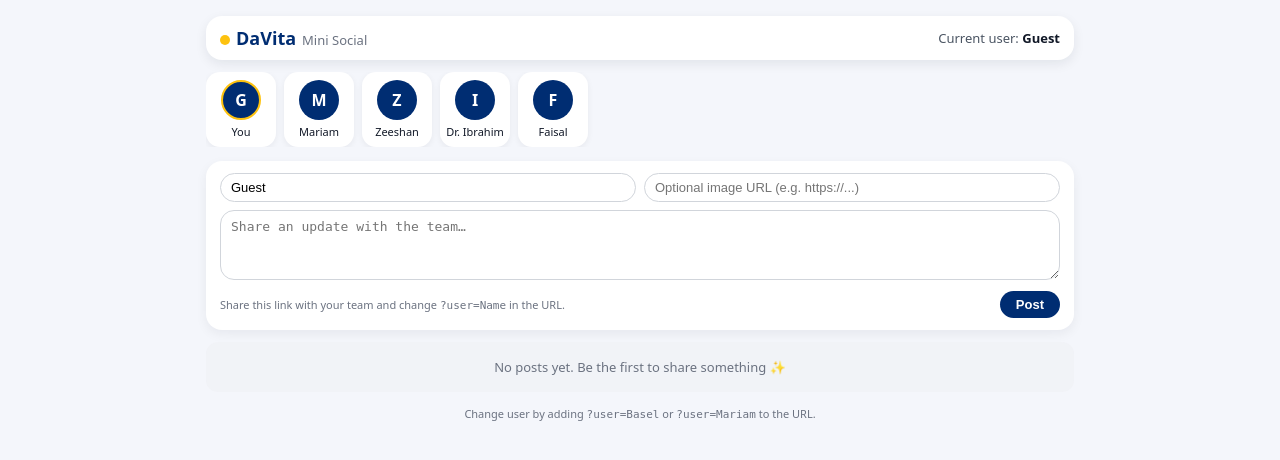
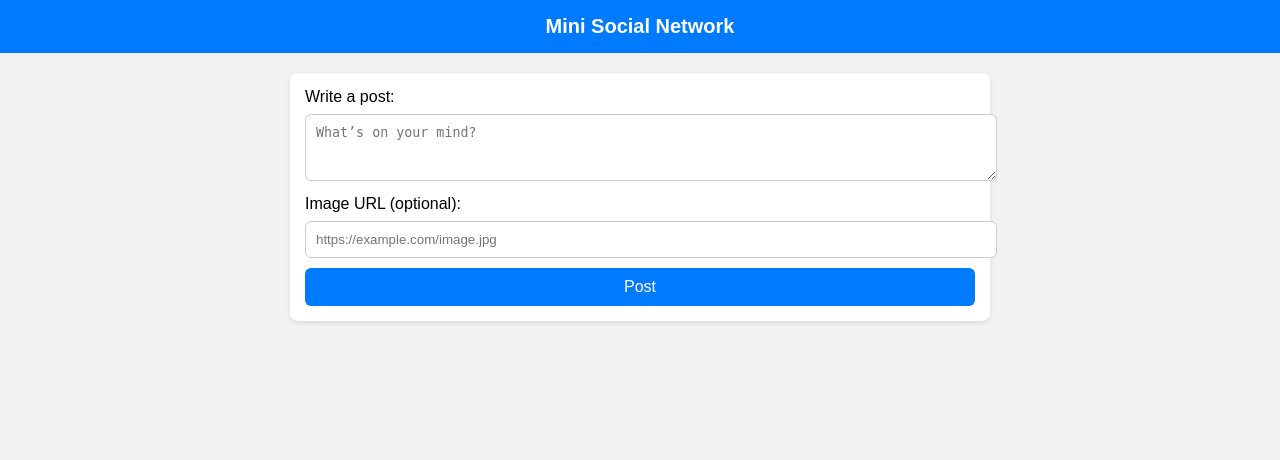
Before and after one commit to Basel888219/mini-social, a Flask app: page / in a window 1280 px wide. Shown: the top 460 px of the page. Run offline with Flask 3, Linux system fonts and the light colour scheme; some libraries are stand-ins or nearby versions.

Commit message:
Update index.html

```diff
--- a/templates/index.html
+++ b/templates/index.html
@@ -1,109 +1,207 @@
 <!DOCTYPE html>
 <html lang="en">
 <head>
-    <meta charset="UTF-8">
-    <title>DaVita Mini Social</title>
-    <meta name="viewport" content="width=device-width,initial-scale=1.0">
-    <link rel="stylesheet" href="{{ url_for('static', filename='style.css') }}">
+    <meta charset="UTF-8" />
+    <meta name="viewport" content="width=device-width, initial-scale=1.0" />
+    <title>Mini Social</title>
+
+    <!-- Socket.IO -->
+    <script src="https://cdn.socket.io/4.7.2/socket.io.min.js" crossorigin="anonymous"></script>
+
+    <style>
+        body {
+            font-family: Arial, sans-serif;
+            background: #f2f2f2;
+            margin: 0;
+            padding: 0;
+        }
+
+        header {
+            background: #007bff;
+            padding: 15px;
+            text-align: center;
+            color: white;
+            font-size: 20px;
+            font-weight: bold;
+        }
+
+        .container {
+            width: 100%;
+            max-width: 700px;
+            margin: 20px auto;
+        }
+
+        .post-form {
+            background: white;
+            padding: 15px;
+            border-radius: 8px;
+            margin-bottom: 20px;
+            box-shadow: 0 2px 5px rgba(0,0,0,0.1);
+        }
+
+        .post-form input, .post-form textarea {
+            width: 100%;
+            padding: 10px;
+            margin-top: 8px;
+            margin-bottom: 10px;
+            border: 1px solid #ccc;
+            border-radius: 6px;
+        }
+
+        .post-form button {
+            background: #007bff;
+            color: white;
+            padding: 10px 16px;
+            border: none;
+            border-radius: 6px;
+            cursor: pointer;
+            width: 100%;
+            font-size: 16px;
+        }
+
+        .feed {
+            margin-top: 20px;
+        }
+
+        .post {
+            background: white;
+            padding: 15px;
+            border-radius: 10px;
+            margin-bottom: 15px;
+            box-shadow: 0 2px 5px rgba(0,0,0,0.1);
+        }
+
+        .post-header {
+            display: flex;
+            align-items: center;
+        }
+
+        .avatar {
+            width: 45px;
+            height: 45px;
+            background: #007bff;
+            color: white;
+            border-radius: 50%;
+            display: flex;
+            align-items: center;
+            justify-content: center;
+            font-size: 20px;
+            margin-right: 12px;
+        }
+
+        .post-body img {
+            width: 100%;
+            margin-top: 10px;
+            border-radius: 8px;
+        }
+
+        .post-footer {
+            margin-top: 10px;
+            display: flex;
+            gap: 10px;
+        }
+
+        .icon-btn {
+            padding: 8px 12px;
+            border: none;
+            background: #eaeaea;
+            border-radius: 6px;
+            cursor: pointer;
+        }
+
+    </style>
 </head>
 <body>
-<div class="app">
-    <!-- Top bar -->
-    <header class="top-bar">
-        <div class="logo">
-            <span class="dot"></span>
-            <span class="brand-main">DaVita</span>
-            <span class="brand-sub">Mini Social</span>
+
+<header>
+    Mini Social Network
+</header>
+
+<div class="container">
+
+    <!-- Post Form -->
+    <form class="post-form" action="/post" method="POST">
+        <input type="hidden" name="user" value="{{ current_user }}">
+
+        <label>Write a post:</label>
+        <textarea name="content" rows="3" placeholder="What’s on your mind?" required></textarea>
+
+        <label>Image URL (optional):</label>
+        <input type="text" name="image_url" placeholder="https://example.com/image.jpg">
+
+        <button type="submit">Post</button>
+    </form>
+
+    <!-- Feed -->
+    <section id="feed" class="feed">
+        {% for post in posts %}
+        <article class="post">
+            <header class="post-header">
+                <div class="avatar">
+                    {{ post.user[0].upper() }}
                 </div>
-        <div class="user-info">
-            <span class="user-label">Current user:</span>
-            <span class="user-name">{{ current_user }}</span>
+                <div>
+                    <strong>{{ post.user }}</strong><br>
+                    <span style="font-size:12px; color:gray;">{{ post.time }}</span>
                 </div>
             </header>
 
-    <!-- Story strip (fake avatars) -->
-    <section class="stories">
-        <div class="story-card me">
-            <div class="avatar">{{ current_user[0]|upper }}</div>
-            <div class="name">You</div>
-        </div>
-        <div class="story-card">
-            <div class="avatar">M</div>
-            <div class="name">Mariam</div>
-        </div>
-        <div class="story-card">
-            <div class="avatar">Z</div>
-            <div class="name">Zeeshan</div>
-        </div>
-        <div class="story-card">
-            <div class="avatar">I</div>
-            <div class="name">Dr. Ibrahim</div>
-        </div>
-        <div class="story-card">
-            <div class="avatar">F</div>
-            <div class="name">Faisal</div>
-        </div>
-    </section>
+            <div class="post-body">
+                <p>{{ post.content }}</p>
 
-    <!-- Composer -->
-    <section class="composer">
-        <form method="post" action="{{ url_for('add_post') }}">
-            <div class="composer-header">
-                <input type="text" name="user" value="{{ current_user }}"
-                       placeholder="Your name (e.g. Basel, Mariam)" required>
-                <input type="url" name="image_url"
-                       placeholder="Optional image URL (e.g. https://...)">
-            </div>
-            <textarea name="content"
-                      placeholder="Share an update with the team…"
-                      required></textarea>
-            <div class="composer-footer">
-                <div class="hint">
-                    Share this link with your team and change <code>?user=Name</code> in the URL.
-                </div>
-                <button type="submit">Post</button>
-            </div>
-        </form>
-    </section>
-
-    <!-- Feed -->
-    <section class="feed">
-        {% if posts %}
-            {% for p in posts %}
-                <article class="post">
-                    <header class="post-header">
-                        <div class="post-author">
-                            <div class="avatar">{{ p.user[0]|upper }}</div>
-                            <div class="meta">
-                                <div class="name">{{ p.user }}</div>
-                                <div class="time">{{ p.time }}</div>
-                            </div>
-                        </div>
-                    </header>
-                    <div class="post-body">
-                        <p class="text">{{ p.content }}</p>
-                        {% if p.image_url %}
-                            <div class="image-wrap">
-                                <img src="{{ p.image_url }}" alt="post image">
-                            </div>
+                {% if post.image_url %}
+                <img src="{{ post.image_url }}" alt="post image">
                 {% endif %}
             </div>
+
             <footer class="post-footer">
                 <button class="icon-btn">👍 Like</button>
                 <button class="icon-btn">💬 Comment</button>
             </footer>
         </article>
         {% endfor %}
-        {% else %}
-            <div class="empty">
-                No posts yet. Be the first to share something ✨
-            </div>
-        {% endif %}
     </section>
 
-    <footer class="bottom-hint">
-        Change user by adding <code>?user=Basel</code> or <code>?user=Mariam</code> to the URL.
+</div>
+
+<!-- REAL-TIME SOCKET.IO -->
+<script>
+    const socket = io();
+
+    function createPostElement(post) {
+        const article = document.createElement("article");
+        article.className = "post";
+
+        const firstLetter = (post.user || "G").charAt(0).toUpperCase();
+
+        article.innerHTML = `
+            <header class="post-header">
+                <div class="avatar">${firstLetter}</div>
+                <div>
+                    <strong>${post.user}</strong><br>
+                    <span style="font-size:12px; color:gray;">${post.time}</span>
+                </div>
+            </header>
+
+            <div class="post-body">
+                <p>${post.content}</p>
+                ${post.image_url ? `<img src="${post.image_url}">` : ""}
+            </div>
+
+            <footer class="post-footer">
+                <button class="icon-btn">👍 Like</button>
+                <button class="icon-btn">💬 Comment</button>
             </footer>
-</div>
+        `;
+
+        return article;
+    }
+
+    socket.on("new_post", (post) => {
+        const feed = document.getElementById("feed");
+        feed.insertBefore(createPostElement(post), feed.firstChild);
+    });
+</script>
+
 </body>
 </html>
```
Lines whose indentation alone changed are shown as unchanged.
